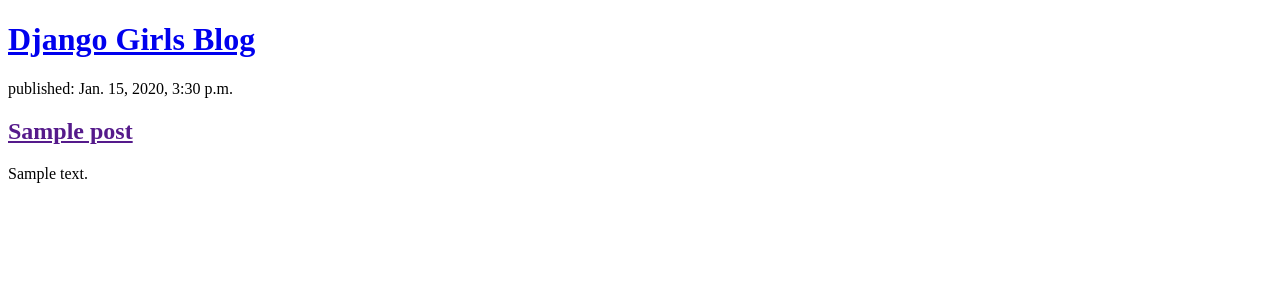
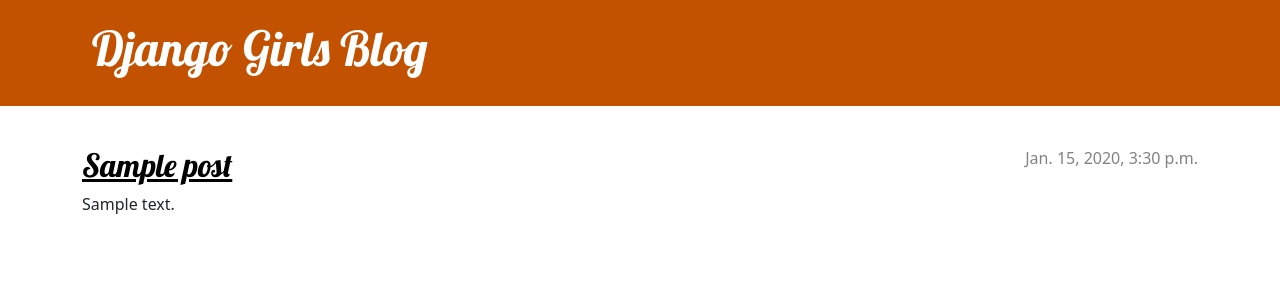
Before and after one commit to priti200/django_girls-, a Django app: page / in a window 1280 px wide. Shown: the top 300 px of the page. Run offline with Django 3.2, Linux system fonts and the light colour scheme; tables that the repository leaves empty hold one stand-in row (values such as "Sample post").

Commit message:
<Django girls app> : <Day 2- added css for styling as well as view and template for detailed blog>

```diff
--- /dev/null
+++ b/blog/static/css/blog.css
@@ -0,0 +1,77 @@
+ h1 a, h2 a {
+    color: #C25100;
+    font-family: lobster;
+}
+
+/* z */
+
+.page-header {
+    background-color: #C25100;
+    margin-top: 0;
+    margin-bottom: 40px;
+    padding: 20px 20px 20px 40px;
+}
+
+.page-header h1,
+.page-header h1 a,
+.page-header h1 a:visited,
+.page-header h1 a:active {
+    color: #ffffff;
+    font-size: 36pt;
+    text-decoration: none;
+}
+
+h1,
+h2,
+h3,
+h4 {
+    font-family: 'Lobster', cursive;
+}
+
+.date {
+    color: #828282;
+}
+
+.save {
+    float: right;
+}
+
+.post-form textarea,
+.post-form input {
+    width: 100%;
+}
+
+.top-menu,
+.top-menu:hover,
+.top-menu:visited {
+    color: #ffffff;
+    float: right;
+    font-size: 26pt;
+    margin-right: 20px;
+}
+
+.post {
+    margin-bottom: 70px;
+}
+
+.post h2 a,
+.post h2 a:visited {
+    color: #000000;
+}
+
+.post > .date,
+.post > .actions {
+    float: right;
+}
+
+.btn-secondary,
+.btn-secondary:visited {
+    color: #C25100;
+    background: none;
+    border-color: #C25100;
+}
+
+.btn-secondary:hover {
+    color: #FFFFFF;
+    background-color: #C25100;
+}
--- /dev/null
+++ b/blog/templates/blog/base.html
@@ -0,0 +1,34 @@
+{% load static %}
+<!DOCTYPE html>
+<html>
+    <head>
+        <title>Django Girls blog</title>
+        <link rel="stylesheet" href="https://cdn.jsdelivr.net/npm/bootstrap@5.1.3/dist/css/bootstrap.min.css" integrity="sha384-1BmE4kWBq78iYhFldvKuhfTAU6auU8tT94WrHftjDbrCEXSU1oBoqyl2QvZ6jIW3" crossorigin="anonymous">
+        <link href='//fonts.googleapis.com/css?family=Lobster&subset=latin,latin-ext' rel='stylesheet' type='text/css'>
+        <link rel="stylesheet" href="{% static 'css/blog.css' %}">
+    </head>
+    <body>
+        <header class="page-header">
+            <div class="container">
+                <h1><a href="/">Django Girls Blog</a></h1>
+            </div>
+          </header>
+          <main class="container">
+              <div class="row">
+                  <div class="col">
+                {% block content %}
+                   {% for post in posts %}
+                        <article class="post">
+                                <time class="date">
+                                    {{ post.published_date }}
+                                </time>
+                                <h2><a href="{% url 'post_detail' pk=post.pk %}">{{ post.title }}</a></h2>
+                                <p>{{ post.text|linebreaksbr }}</p>
+                        </article>
+                    {% endfor %}
+                  {% endblock %}
+                  </div>
+              </div>
+          </main>
+    </body>
+</html>
--- a/blog/templates/blog/post_list.html
+++ b/blog/templates/blog/post_list.html
@@ -1,23 +1,32 @@
+{% extends 'blog/base.html' %}
+{% load static %}
 <!DOCTYPE html>
 <html>
     <head>
         <title>Django Girls blog</title>
+        <link rel="stylesheet" href="https://cdn.jsdelivr.net/npm/bootstrap@5.1.3/dist/css/bootstrap.min.css" integrity="sha384-1BmE4kWBq78iYhFldvKuhfTAU6auU8tT94WrHftjDbrCEXSU1oBoqyl2QvZ6jIW3" crossorigin="anonymous">
+        <link rel="stylesheet" href="{% static 'css/blog.css' %}">
+        <link href="//fonts.googleapis.com/css?family=Lobster&subset=latin,latin-ext" rel="stylesheet" type="text/css">
     </head>
     <body>
-        <header>
-            <h1><a href="/">Django Girls Blog</a></h1>
+        <header class="page-header">
+            <div class="container">
+                <h1><a href="/">Django Girls Blog</a></h1>
+            </div>
         </header>
 
 
+
         {% for post in posts %}
-        <article>
-            <time>published: {{ post.published_date }}</time>
-            <h2><a href="">{{ post.title }}</a></h2>
-            <p>{{ post.text|linebreaksbr }}</p>
-            <!-- <p>Lorem ipsum dolor, sit amet consectetur adipisicing elit. Animi sit culpa consequatur, reprehenderit alias itaque nulla incidunt aliquid, illo ea est fuga ut rerum, praesentium dolore repellendus! Sint, sequi nesciunt nihil necessitatibus nulla dignissimos praesentium dicta cumque veritatis cupiditate officiis omnis fuga rem dolorum culpa eum laborum aperiam repellendus atque.Aenean eu leo quam. Pellentesque ornare sem lacinia quam venenatis vestibulum. Donec id elit non mi porta gravida at eget metus. Fusce dapibus, tellus ac cursus commodo, tortor mauris condimentum nibh, ut fermentum massa justo sit amet risus.</p> -->
-        </article>
+            <article class="post">
+                <time class="date">
+                    published: {{ post.published_date }}
+                </time>
+                <h2><a href="">{{ post.title }}</a></h2>
+                <p>{{ post.text|linebreaksbr }}</p>
+                    <!-- <p>Lorem ipsum dolor, sit amet consectetur adipisicing elit. Animi sit culpa consequatur, reprehenderit alias itaque nulla incidunt aliquid, illo ea est fuga ut rerum, praesentium dolore repellendus! Sint, sequi nesciunt nihil necessitatibus nulla dignissimos praesentium dicta cumque veritatis cupiditate officiis omnis fuga rem dolorum culpa eum laborum aperiam repellendus atque.Aenean eu leo quam. Pellentesque ornare sem lacinia quam venenatis vestibulum. Donec id elit non mi porta gravida at eget metus. Fusce dapibus, tellus ac cursus commodo, tortor mauris condimentum nibh, ut fermentum massa justo sit amet risus.</p> -->
+            </article>
         {% endfor %}
-
         <!-- <article> -->
             <!-- {{posts}} -->
             <!-- <time>published: 14.06.2014, 12:14</time>
--- a/blog/urls.py
+++ b/blog/urls.py
@@ -2,5 +2,6 @@
 from . import views
 
 urlpatterns = [
-    path('', views.post_list, name='post_list')
+    path('', views.post_list, name='post_list'),
+    path('post/<int:pk>/', views.post_detail, name='post_detail'),
 ]
--- a/blog/views.py
+++ b/blog/views.py
@@ -1,4 +1,4 @@
-from django.shortcuts import render
+from django.shortcuts import render , get_object_or_404
 from django.utils import timezone
 from .models import Post
 
@@ -7,3 +7,7 @@
 def post_list(request):
     posts = Post.objects.filter(published_date__lte=timezone.now()).order_by('published_date')
     return render(request,'blog/post_list.html',{'posts': posts})
+
+def post_detail(request, pk):
+    post = get_object_or_404(Post, pk=pk)
+    return render(request, 'blog/post_detail.html', {'post': post})
```
Also changed, not shown: blog/templates/blog/post_detail.html (added, +13 -0 lines).
